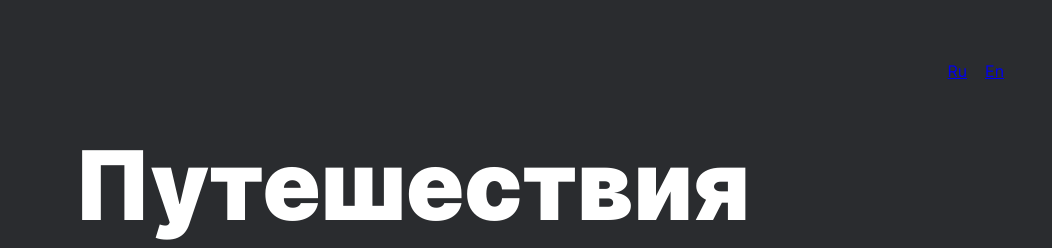
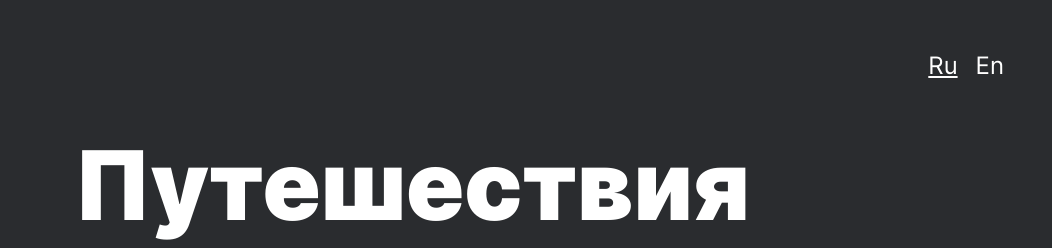
Before and after one commit to therealProvIV/russian-travel, a plain HTML site: page index.html in a window 1280 px wide. Shown: the top 248 px of the page, 228-1280 px from the left. Drawn offline with Linux system fonts and the light colour scheme; files whose address does not match are found by name.

Commit message:
Add files via upload

```diff
--- a/pages/index.css
+++ b/pages/index.css
@@ -13,9 +13,8 @@
 @import url(../blocks/header/header.css);
 @import url(../blocks/header/__logo/header__logo.css);
 @import url(../blocks/header/__lang-links/header__lang-links.css);
-
-@import url(../blocks/lang-links/__lang-link/lang-links__lang-link.css);
-@import url(../blocks/lang-links/__lang-link/_active/lang-links__lang-link_active.css);
+@import url(../blocks/header/__lang-link/header__lang-link.css);
+@import url(../blocks/header/__lang-link/_active/header__lang-link_active.css);
 
 @import url(../blocks/content/content.css);
 
```
